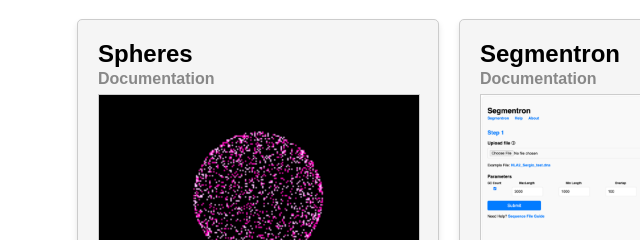
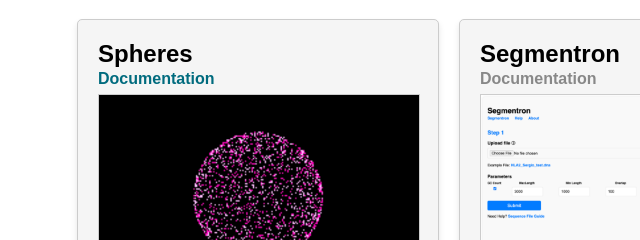
Before and after one commit to frvnkliu/portfolio, a plain HTML site: page index.html in a window 1280 px wide. In both pictures the pointer is over the link 156 px from the left and 972 px from the top of the page. Shown: the part 894-1134 px from the top of the page, 0-640 px from the left. Drawn offline with Linux system fonts and the light colour scheme.

Commit message:
added color to hovered links

```diff
--- a/styles.css
+++ b/styles.css
@@ -145,6 +145,9 @@ h2{
   color: #888;
 }
 
+.project .caption:hover {
+  color: #006b7e; /* Color when hovered */
+}
 .project img{
   width: 320px;
   margin-top: 6px;
```
